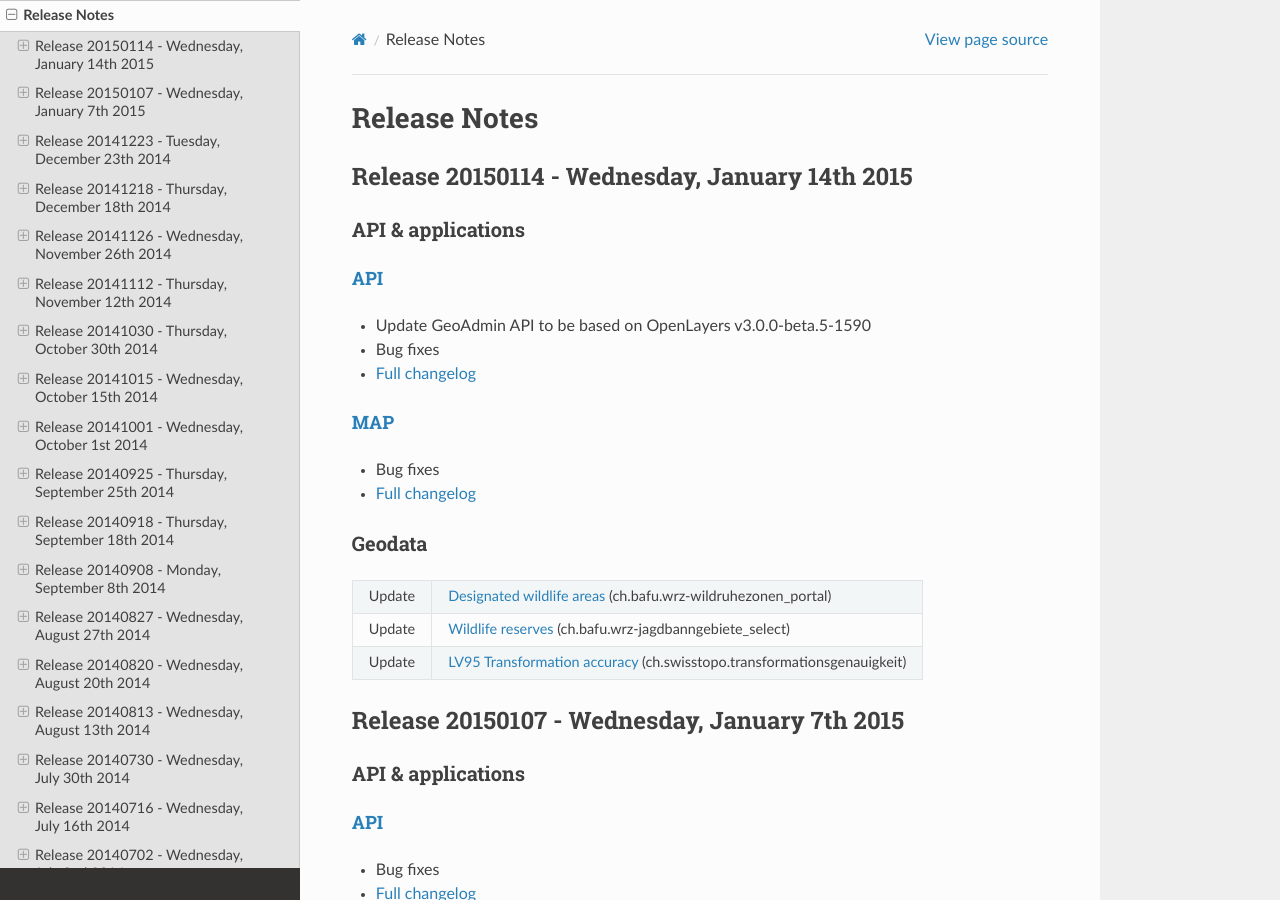
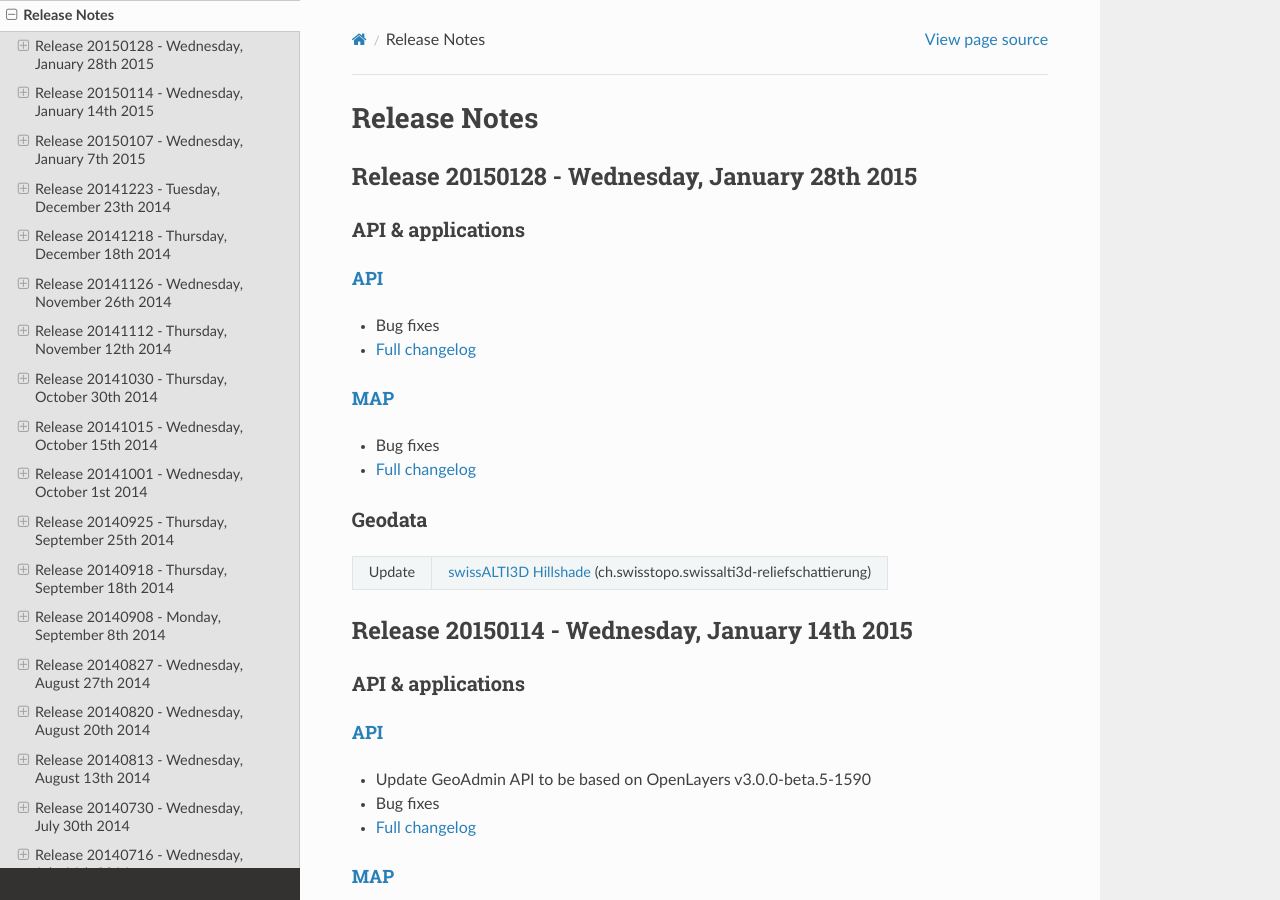
Before and after one commit to swisstopo-test/doc-chsdi3, a Sphinx documentation site: the page built from source/releasenotes/index.rst, in a window 1280 px wide and 900 px high. Built offline with Sphinx 7.4.7 and the Read the Docs theme 2.0.0, drawn with Linux system fonts in a browser that asks for light colours.

Commit message:
add ch.swisstopo.swissalti3d-reliefschattierung to releasenotes

```diff
--- a/source/releasenotes/index.rst
+++ b/source/releasenotes/index.rst
@@ -8,6 +8,35 @@
 
 Release Notes
 =============
+
+.. _releasenotes_20150128:
+
+Release 20150128 - Wednesday, January 28th 2015
+----------------------------------------------
+
+API & applications
+******************
+
+`API <//api3.geo.admin.ch>`__
+'''''''''''''''''''''''''''''
+
+- Bug fixes
+- `Full changelog <https://github.com/geoadmin/mf-chsdi3/compare/r_150114...r_150128>`__
+
+`MAP <//map.geo.admin.ch>`__
+'''''''''''''''''''''''''''''
+
+- Bug fixes
+- `Full changelog <https://github.com/geoadmin/mf-geoadmin3/compare/r_150114...r_150128>`__
+
+
+Geodata
+*******
+
++-----------+------------------------------------------------------------------------------------------------------------------------------------------------------+
+| Update    | `swissALTI3D Hillshade <//map.geo.admin.ch/?layers=ch.swisstopo.swissalti3d-reliefschattierung>`__ (ch.swisstopo.swissalti3d-reliefschattierung)     |
++-----------+------------------------------------------------------------------------------------------------------------------------------------------------------+
+
 
 .. _releasenotes_20150114:
 
```
